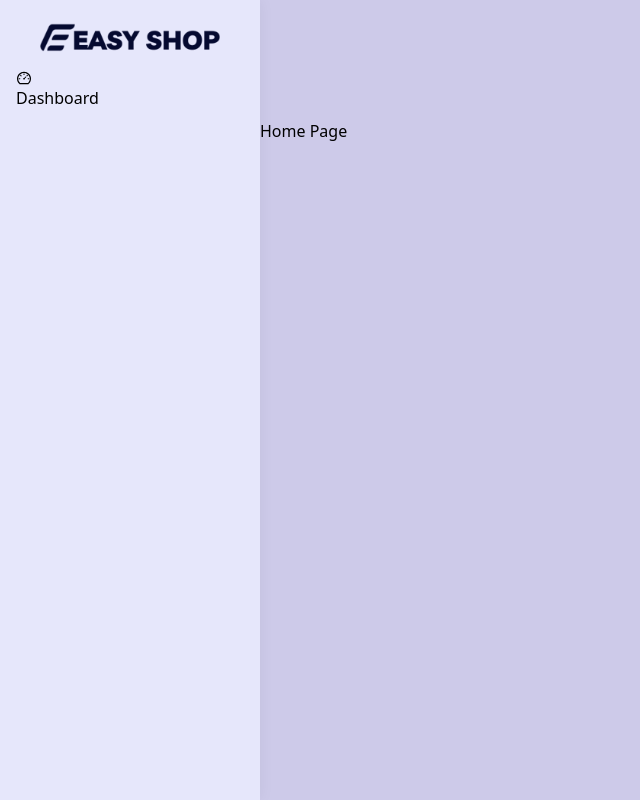
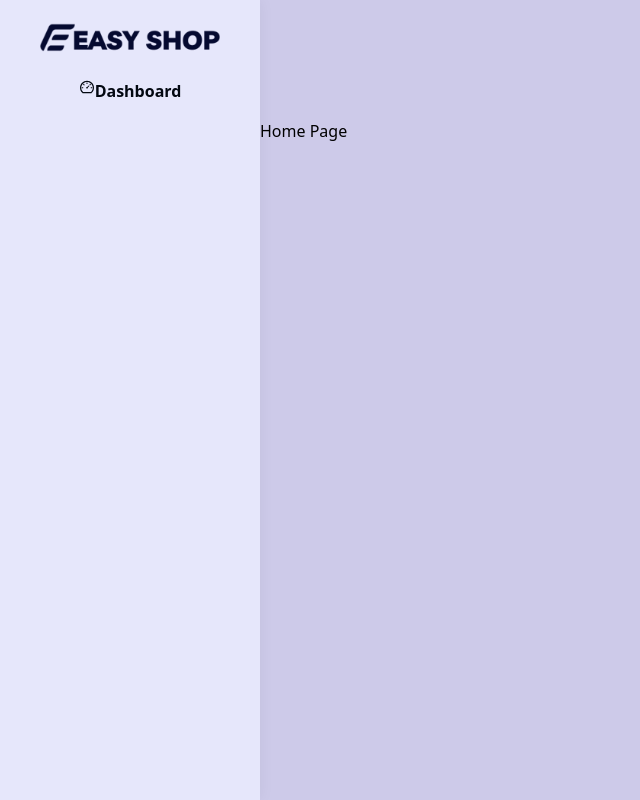
Before and after one commit to guidonunes/marketplace-mern, a React (Create React App) app in the folder dashboard/: page / in a window 1280 px wide. Shown: the whole page, without its empty margins (0-640 px from the left). Built offline with nearby package versions, Linux system fonts and the light colour scheme.

Commit message:
add styling to span tag

```diff
--- a/dashboard/src/layout/Sidebar.jsx
+++ b/dashboard/src/layout/Sidebar.jsx
@@ -26,7 +26,7 @@ const Sidebar = () => {
            <ul>
             {
               allNav.map((n, i) => <li key={i}>
-                <Link to={n.path} className={`${pathname === n.path ? 'bg-blue-600 shadow-indigo-500/50 text-white duration-500' : ''}`}>
+                <Link to={n.path} className={`${pathname === n.path ? 'bg-blue-600 shadow-indigo-500/50 text-white duration-500' : 'text-[#030811] font-bold duration-200'} px-[12px] py-[9px] rounded-sm flex justify-center`}>
                   <span>{n.icon}</span>
                   <span>{n.title}</span>
                 </Link>
```
